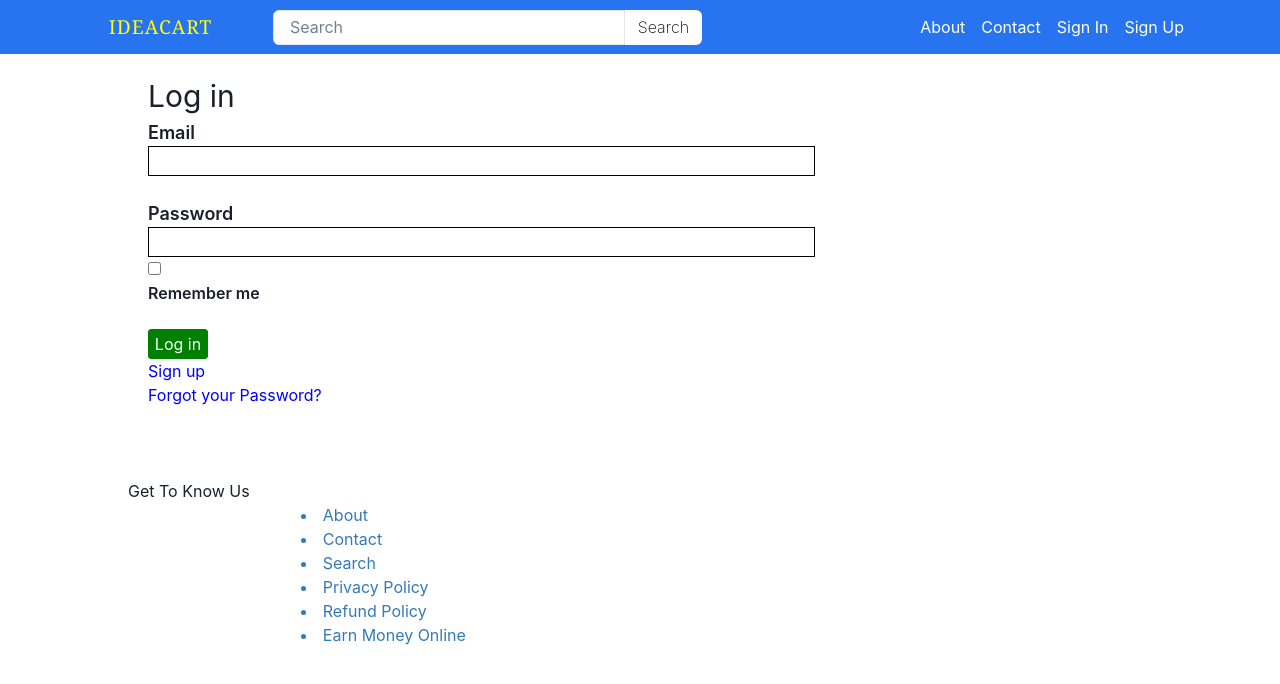
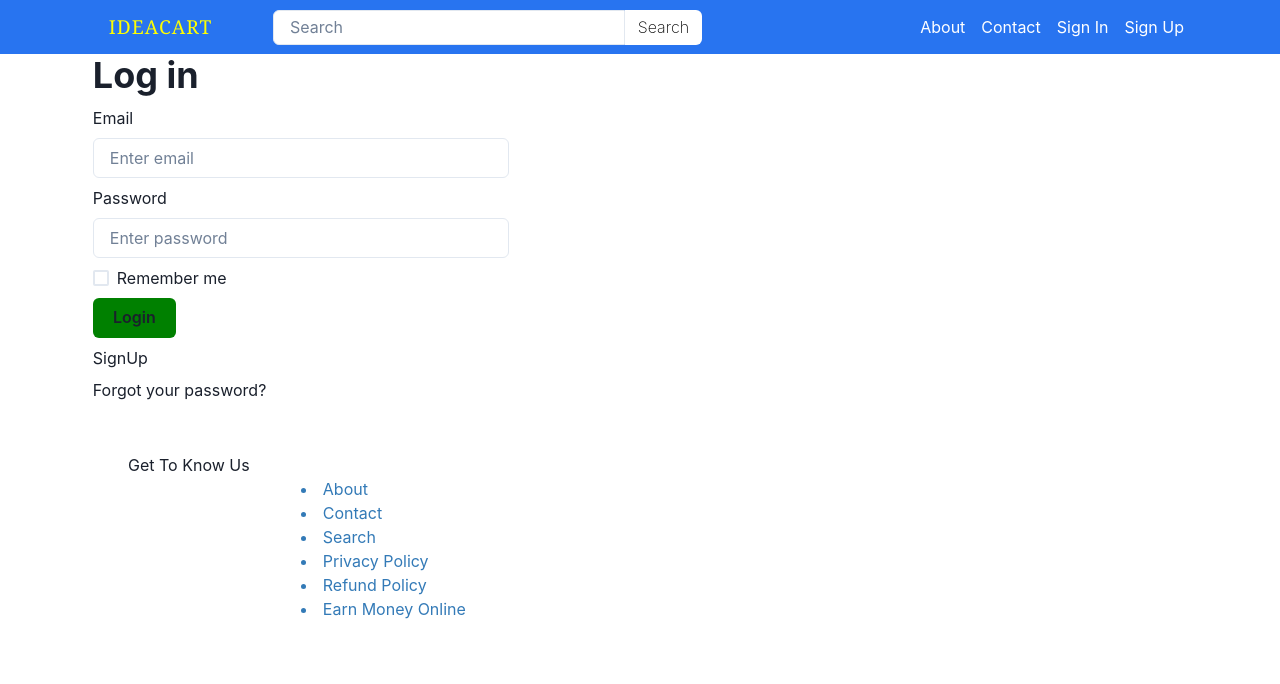
Before and after one commit to bhargavi35/Ideakart_Clone, a React (Create React App) app in the folder ideakart/: page /signin in a window 1280 px wide. Shown: the top 684 px of the page. Built offline with nearby package versions, Linux system fonts and the light colour scheme; no server answers.

Commit message:
some chnages signin

```diff
--- a/ideakart/src/Pages/logIN/SignIn.jsx
+++ b/ideakart/src/Pages/logIN/SignIn.jsx
@@ -1,118 +1,62 @@
+import {
+  Button,
+  Container,
+  Input,
+  Spinner,
+  Stack,
+  Heading,
+  Text,
+  Checkbox,
+  Link,
+  Box,
+} from "@chakra-ui/react";
 import React, { useState } from "react";
-import { useNavigate, navigate, Link } from "react-router-dom";
+import { Navigate, useNavigate } from "react-router-dom";
+import { Footer } from "../../Components/Footer";
 import { Navbar } from "../../Components/Navbar";
-import { Footer } from "../../Components/Footer";
+
 export const SignIn = () => {
+  const [isLoading, setIsLoading] = useState(false);
+  const [email, setEmail] = useState("");
   const navigate = useNavigate();
 
-  const [user, setUser] = useState({
-    reemail: "",
-    repassword: "",
-  });
-
-  const handleChange = (e) => {
-    const { name, value } = e.target;
-    setUser({
-      ...user,
-      [name]: value,
-    });
+  const handleSubmit = () => {
+    setIsLoading(true);
+    setTimeout(() => {
+      setIsLoading(false);
+      navigate("/details");
+    }, 1500);
   };
 
-  const handleSubmit = (e) => {
-    e.preventDefault();
-    var { email, password } = user;
-
-    if (email === "" || password === "") {
-      alert("please fill all fields");
-    } else {
-      navigate("/");
-      alert("Login Successful");
-    }
-  };
   return (
     <>
       <Navbar />
-      <div
-        style={{ marginLeft: "10%", textAlign: "left", padding: "20px" }}
-        className="login"
-      >
-        <h2 style={{ fontSize: "30px" }}>Log in</h2>
-        <div className="divone">
-          <form className="labell" onSubmit={handleSubmit}>
-            <label style={{ fontSize: "18px", fontWeight: "600" }}>Email</label>
-            &ensp;
-            <br />
-            <input
-              style={{
-                width: "60%",
-                height: "30px",
-                border: "1px solid black",
-              }}
-              type="text"
-              name="email"
-              value={user.email}
-              onChange={handleChange}
-            ></input>
-            <br />
-            <br />
-            <label style={{ fontSize: "18px", fontWeight: "600" }}>
-              Password
-            </label>
-            &ensp;
-            <br />
-            <input
-              style={{
-                width: "60%",
-                height: "30px",
-                border: "1px solid black",
-              }}
-              type="password"
-              name="password"
-              value={user.password}
-              onChange={handleChange}
-            ></input>
-          </form>
-          <div style={{ fontWeight: "600" }}>
-            <span>
-              <input type="checkbox"></input>
-              <br />
-            </span>
-            Remember me
-          </div>
-          <br />
-          <button
-            style={{
-              border: "1px solid green",
-              width: "60px",
-              backgroundColor: "green",
-              color: "white",
-              textAlign: "center",
-              height: "30px",
-              borderRadius: "3px",
-              cursor: "pointer",
-            }}
-            className="button signin"
-            onClick={handleSubmit}
-          >
-            Log in
-          </button>
-          <br />
-          <div style={{ color: "blue", cursor: "pointer" }}>
-            <button
-              className="button registerr"
-              onClick={() => navigate("/signup")}
-            >
-              Sign up
-            </button>
-            <br />
-            <Link to="/signin" className="button registerr">
-              Forgot your Password?
-            </Link>
-          </div>
-        </div>
-      </div>
+      <Container maxW="md" marginLeft="6%">
+        <Stack direction="column" textAlign="justify" gap="0.5rem">
+          <Heading>Log in</Heading>
+          <Text style={{ textAlign: "left" }}>Email</Text>
+          <Input
+            value={email}
+            placeholder="Enter email"
+            onChange={(e) => setEmail(e.target.value)}
+          />
+          <Text style={{ textAlign: "left" }}>Password</Text>
+          <Input placeholder="Enter password" type="password" />
+          <Checkbox>Remember me </Checkbox>
+          <Button bgColor="green" width="20%" onClick={handleSubmit}>
+            Login
+            {isLoading && <Spinner color="red.500" />}
+          </Button>
+          <Box>
+            <Link to="/signup">SignUp</Link>
+          </Box>
+          <Box>
+            <Link to="/signin">Forgot your password?</Link>
+          </Box>
+        </Stack>
+      </Container>
+
       <Footer />
     </>
   );
 };
-export default SignIn;
```
